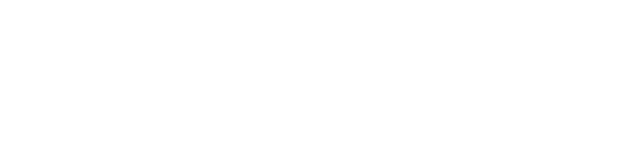
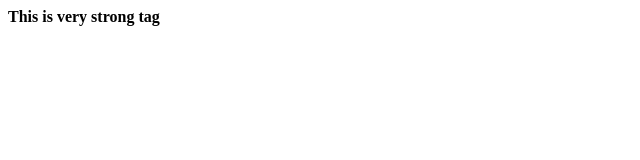
Before and after one commit to JuboHasan0/my-second-repo, a plain HTML site: page index.html in a window 1280 px wide. Shown: the whole page, without its empty margins (0-640 px from the left). Drawn offline with Linux system fonts and the light colour scheme.

Commit message:
second commit s

```diff
--- a/index.html
+++ b/index.html
@@ -7,6 +7,6 @@
     <title>my second GitHub repo </title>
 </head>
 <body>
-
+    <strong> This is very strong tag </strong>
 </body>
 </html>
```
